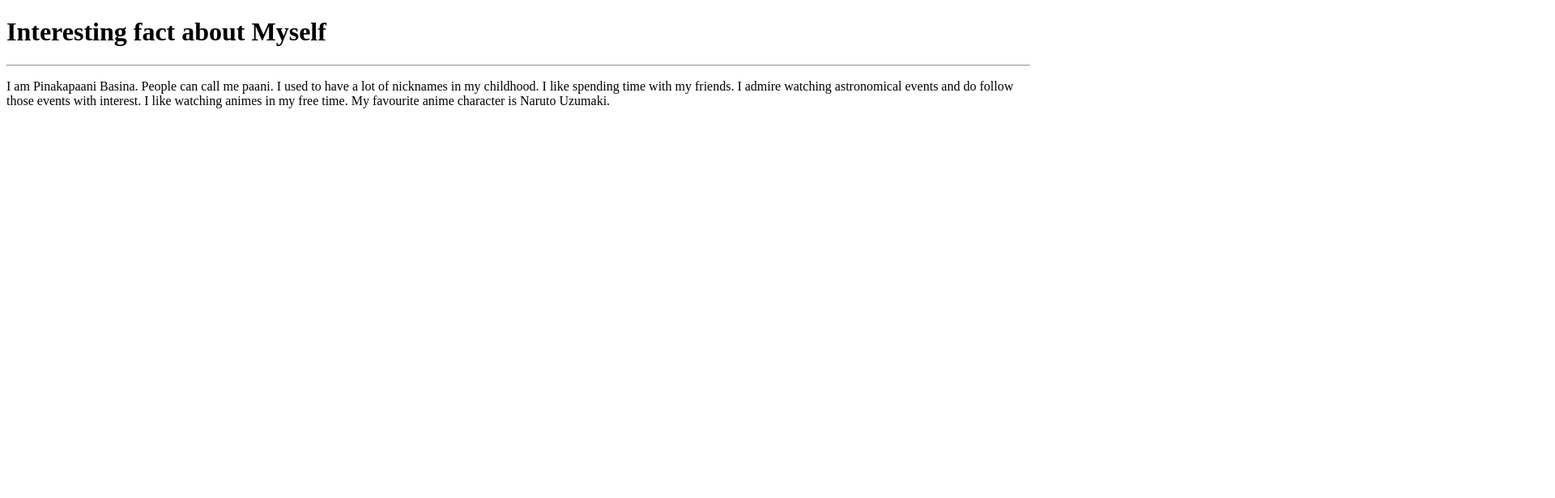
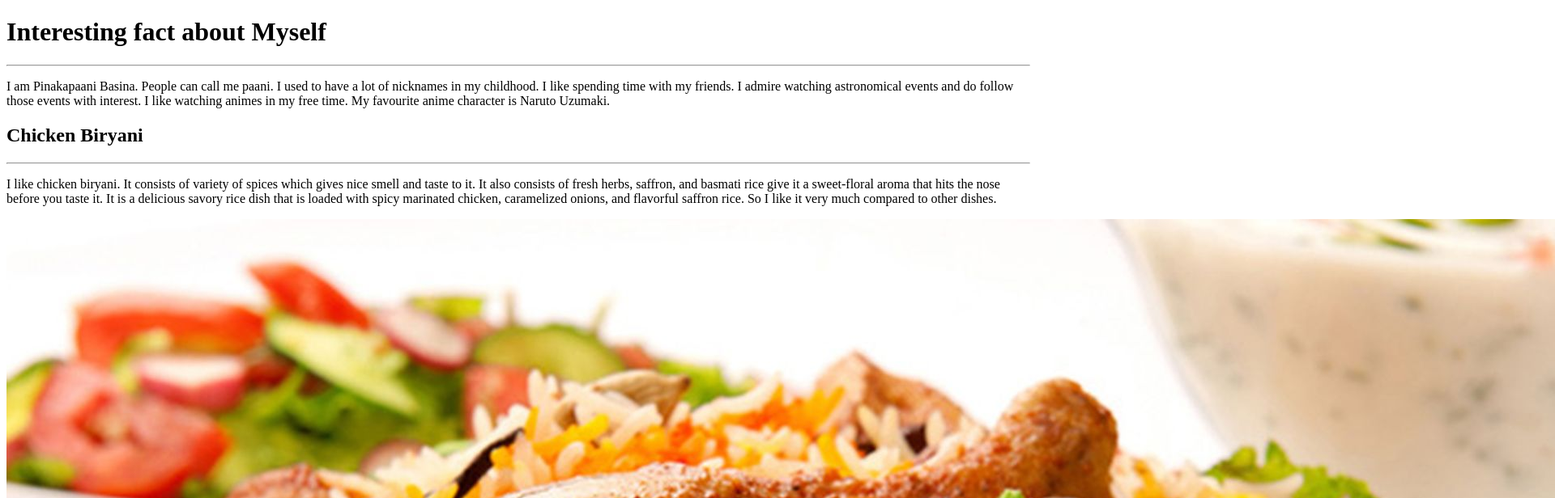
Before and after one commit to 44-563-WebApps-F23/44563-webapps-f23-assignment3-Paani143, a plain HTML site: page mystats.html in a window 1280 px wide. Shown: the top 616 px of the page at 81% size, 1920 px wide, since content can reach past the window. Drawn offline with Linux system fonts and the light colour scheme.

Commit message:
Added data

```diff
--- a/mystats.html
+++ b/mystats.html
@@ -11,7 +11,13 @@
          My favourite anime character is Naruto Uzumaki.
     </p>
 
-
+    <h2>Chicken Biryani</h2><hr>
+    <p>I like chicken biryani. It consists of variety of spices which gives nice smell and taste to it.
+        It also consists of fresh herbs, saffron, and basmati rice give it a sweet-floral aroma that hits the nose before you taste it.
+        It is a delicious savory rice dish that is loaded with spicy marinated chicken, caramelized onions, and flavorful saffron rice.
+        So I like it very much compared to other dishes.
+    </p>
+    <img src="Biryani.jpg" alt="Chicken Biryani">
 
 
 
```
Also changed, not shown: Biryani.jpg (added), index.html (line endings or trailing spaces).
